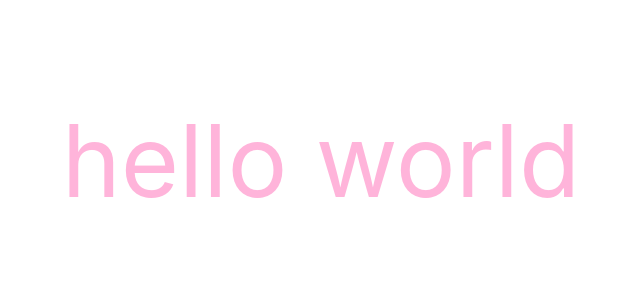
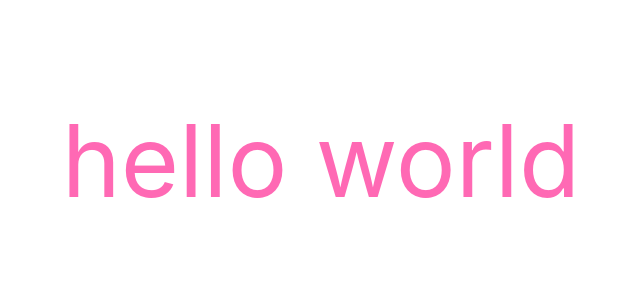
Before and after one commit to djmin43/vite-website, a React (Vite) app: page / in a window 1280 px wide. Shown: the top 300 px of the page, without its empty margins (319-959 px from the left). Built offline with nearby package versions, Linux system fonts and the light colour scheme.

Commit message:
animation on hover

```diff
--- a/src/components/LandingPage.tsx
+++ b/src/components/LandingPage.tsx
@@ -25,7 +25,9 @@ const bounce = keyframes`
 const hotpink = css({
   color: 'hotpink',
   fontSize: `100px`,
-  animation: `${bounce} 1s ease infinite`
+  '&:hover': {
+    animation: `${bounce} 1s ease infinite`
+  }
 })
 
 const LandingPage = (): ReactElement => {
```
